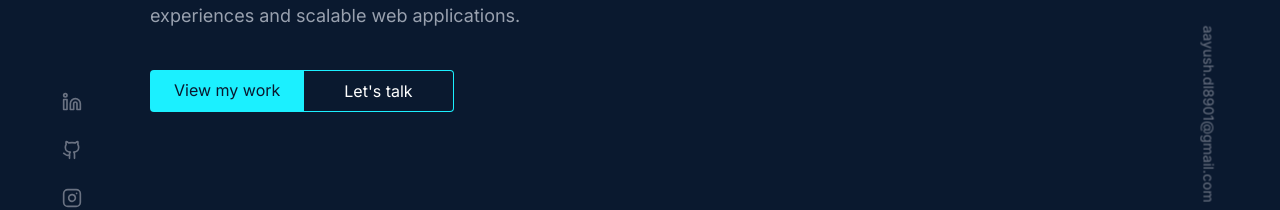
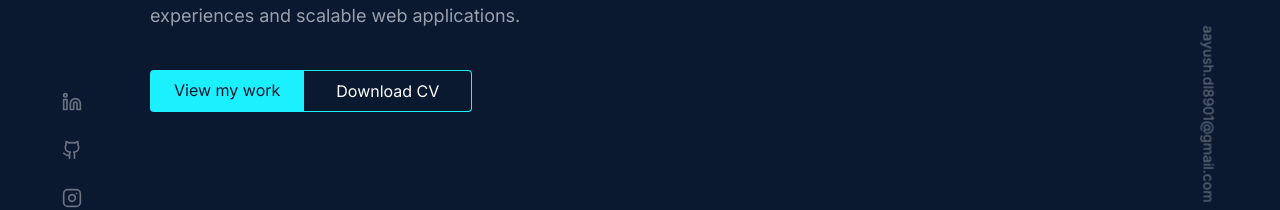
Before and after one commit to Tweekaayush/portfolio-2.0, a React (Vite) app: page / in a window 1280 px wide. Shown: the part 482-692 px from the top of the page. Built offline with nearby package versions, Linux system fonts and the light colour scheme.

Commit message:
update styles

```diff
--- a/src/components/Footer.jsx
+++ b/src/components/Footer.jsx
@@ -1,39 +1,44 @@
-import React from 'react'
+import React from "react";
 import { Linkedin, Github, Instagram } from "lucide-react";
 
 const smi = [
   {
     name: "linkedin",
     link: "https://linkedin.com",
-    icon: <Linkedin className='w-4 h-4 sm:w-5 sm:h-5'/>,
+    icon: <Linkedin className="w-4 h-4 sm:w-5 sm:h-5" />,
   },
   {
     name: "github",
     link: "https://github.com",
-    icon: <Github className='w-4 h-4 sm:w-5 sm:h-5' />,
+    icon: <Github className="w-4 h-4 sm:w-5 sm:h-5" />,
   },
   {
     name: "instagram",
     link: "https://instagram.com",
-    icon: <Instagram className='w-4 h-4 sm:w-5 sm:h-5' />,
+    icon: <Instagram className="w-4 h-4 sm:w-5 sm:h-5" />,
   },
 ];
 
 const Footer = () => {
   return (
-    <footer className='px-6.25 py-2.5 flex flex-col items-center text-gray-400'>
-      <ul className='flex md:hidden gap-4 sm:pb-2.5'>
-        {
-          smi.map((item)=>{
-            return <li key={item.name} className='p-2.5'>{item.icon}</li>
-          })
-        }
+    <footer className="px-6.25 py-2.5 flex flex-col items-center text-gray-400">
+      <ul className="flex md:hidden gap-4 sm:pb-2.5">
+        {smi.map((item) => {
+          return (
+            <li
+              key={item.name}
+              className="p-2.5 hover:transform hover:-translate-y-1 hover:text-primary transition duration-300 cursor-pointer"
+            >
+              {item.icon}
+            </li>
+          );
+        })}
       </ul>
-      <p className='text-sm sm:text-base sm:p-2.5'>
+      <p className="text-sm sm:text-base sm:p-2.5 hover:text-primary transition duration-300 cursor-pointer">
         Designed & Built by Aayush Dobriyal.
       </p>
     </footer>
-  )
-}
+  );
+};
 
-export default Footer
+export default Footer;
--- a/src/components/sections/Hero.jsx
+++ b/src/components/sections/Hero.jsx
@@ -94,8 +94,16 @@ const Hero = () => {
           visible: { opacity: 1, y: 0 },
         }}
       >
-        <AnchorLink href='#projects' className="rounded-l-sm button-1">View my work</AnchorLink>
-        <AnchorLink href='#contact' className="border-r border-y border-primary text-white px-10 py-2 rounded-r-sm hover:text-primary transition duration-500 text-sm sm:text-base">Let's talk</AnchorLink>
+        <AnchorLink href="#projects" className="rounded-l-sm button-1">
+          View my work
+        </AnchorLink>
+        <a
+          href={"/resume/Resume.pdf"}
+          className="border-r border-y border-primary text-white py-2 px-8 rounded-r-sm hover:text-primary transition duration-500 text-sm sm:text-base"
+          download="Aayush's Resume"
+        >
+          Download CV
+        </a>
       </motion.div>
     </section>
   );
```
Also changed, not shown: 1 other file (tests, documents, lock files or other folders).
